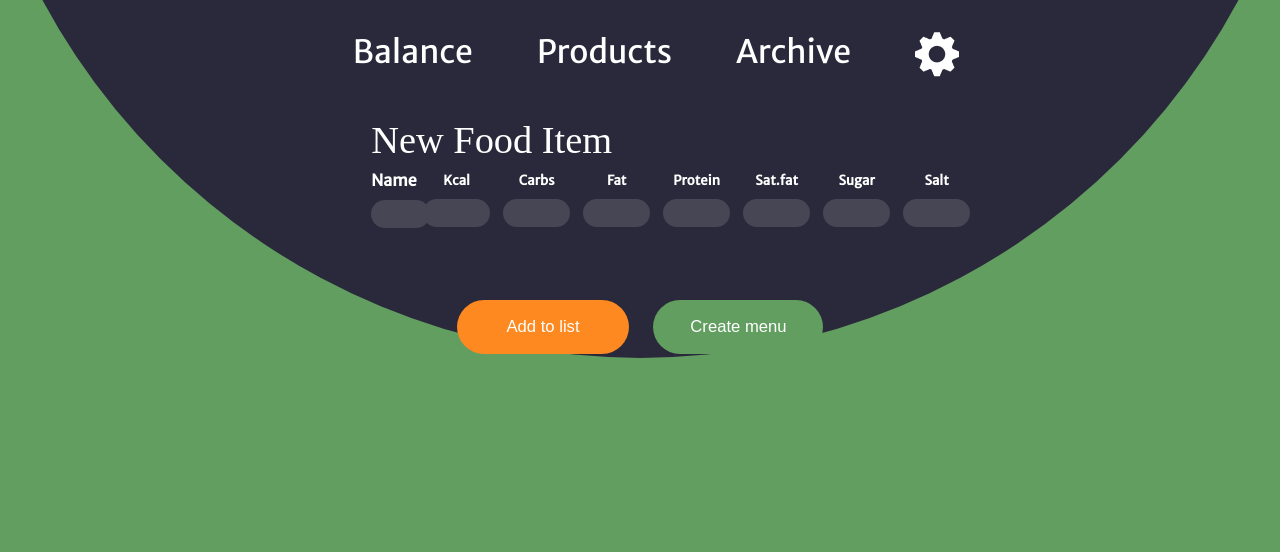
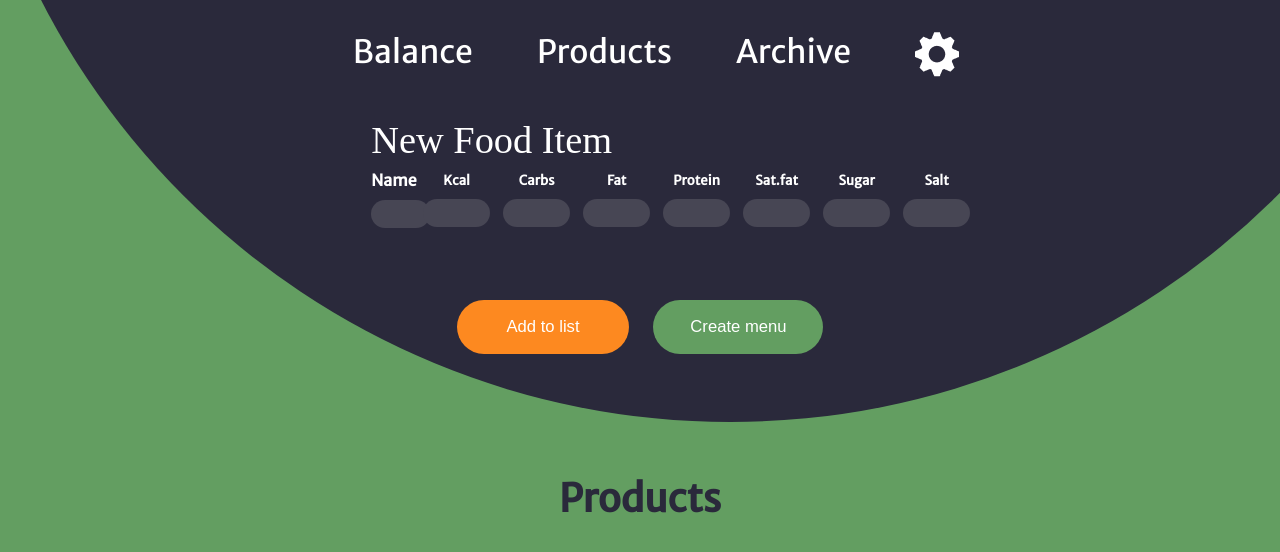
Before and after one commit to Flotsam3/MacroMonitor, a React (Vite) app: page /products in a window 1280 px wide. Shown: the top 552 px of the page. Built offline with nearby package versions, Linux system fonts and the light colour scheme; the HTML template or start-up script is replaced by a standard one; a web font is replaced by a local one.

Commit message:
refactor(Balance):Removed button related css from Balance.module.scss

```diff
--- a/src/components/Button.tsx
+++ b/src/components/Button.tsx
@@ -3,10 +3,11 @@ import styles from "./Button.module.scss";
 type ButtonProps = {
     label: string;
     type: "typeA" | "typeB";
+    children?:JSX.Element
 };
 
-export default function Button({label, type}: ButtonProps) {
+export default function Button({label, type, children}: ButtonProps) {
   return (
-    <button className={styles[type]}>{label}</button>
+    <button className={styles[type]}>{label}{children}</button>
   )
 };
--- a/src/pages/Balance.module.scss
+++ b/src/pages/Balance.module.scss
@@ -23,27 +23,7 @@
          justify-content: center;
          gap: 2em;
          padding: 3em 0;
-         button {
-            font-size: clamp(1rem, 1.3vw, 2.3rem);
-            color: var.$font-light;
-            border: none;
-            border-radius: 99vh;
-            transition: 0.7s background-color;
-            cursor: pointer;
-         }
-         button:first-of-type{
-            padding: 1em 3em;
-            background-color: var.$button-primary-1;
-         }
-         button:first-of-type:hover{
-            background-color: transparent;
-            color: var.$button-primary-1;
-            outline: 3px solid var.$button-primary-1;
-         }
          button:last-of-type{
-            position: relative;
-            padding: 1em 2.22em;
-            background-color: var.$button-primary-2;
             img {
                position: absolute;
                top: -100%;
@@ -51,11 +31,6 @@
                width: 60%;
                pointer-events: none;
             }
-         }
-         button:last-of-type:hover {
-            background-color: transparent;
-            color: var.$button-primary-2;
-            outline: 3px solid var.$button-primary-2;
          }
       }
    }
--- a/src/pages/Balance.tsx
+++ b/src/pages/Balance.tsx
@@ -6,6 +6,7 @@ import styles from "./Balance.module.scss";
 import Navigation from "../components/Navigation";
 import MacroCups from "../components/MacroCups";
 import ConsumptionPanel from "../components/ConsumptionPanel";
+import Button from "../components/Button";
 
 type MacroBalanceItem = {
   class: string;
@@ -37,8 +38,8 @@ export default function Balance() {
       <div className={styles.headerContainer}>
         <h1>Daily intake</h1>
         <div className={styles.buttonWrapper}>
-          <button>Reset</button>
-          <button>Archivate<img src={orange} alt="orange" /></button>
+          <Button label="Reset" type="typeA"/>
+          <Button label="Archivate" type="typeB"><img src={orange} alt="orange" /></Button>
         </div>
         <img src={dish} alt="Dish on a plate" />
       </div>
--- a/src/pages/Products.module.scss
+++ b/src/pages/Products.module.scss
@@ -1,14 +1,20 @@
 @use "../assets/variables" as var;
 
+.products {
+   display: flex;
+   flex-direction: column;
+   align-items: center;
+   width: 100vw;
    .inputWrapper {
       display: flex;
       flex-direction: column;
       align-items: center;
-   width: 100vw;
-   height: 61vh;
+      width: 100%;
+      max-width: 1800px;
+      // height: 61vh;
       background-image: url("../assets/images/halfCircle.svg");
       background-repeat: no-repeat;
-   background-size: contain;
+      background-size: cover;
       background-position-y: -100px;
       color: var.$font-light;
       .panelWrapper {
@@ -77,4 +83,11 @@
             margin-top: 4em;
          }
       }
+      h2 {
+         margin-top: 15vh;
+         font-size: clamp(1.3rem, 3vw, 3.5rem);
+         text-align: center;
+         color: var.$panel-bg-primary;
       }
+   }
+}
--- a/src/pages/Products.tsx
+++ b/src/pages/Products.tsx
@@ -8,6 +8,7 @@ export default function Products() {
       <div className={styles.inputWrapper}>
         <Navigation />
         <NewFoodPanel />
+        <h2>Products</h2>
       </div>
     </div>
   )
```
Lines whose indentation alone changed are shown as unchanged.
